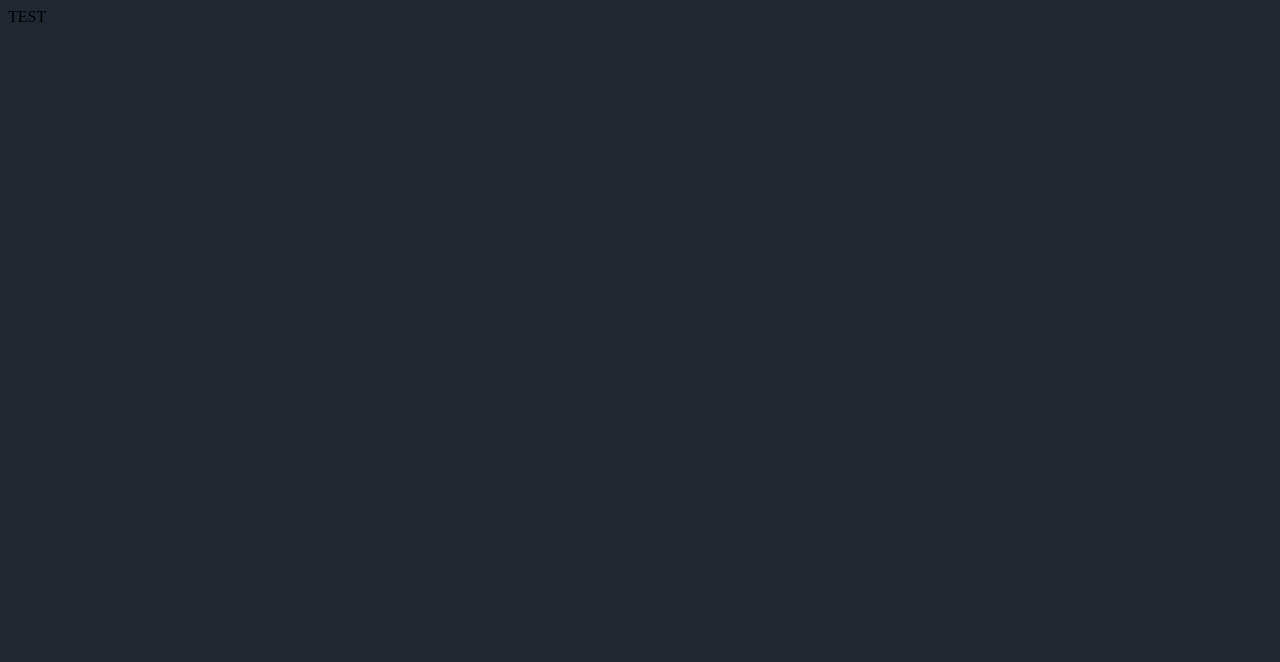
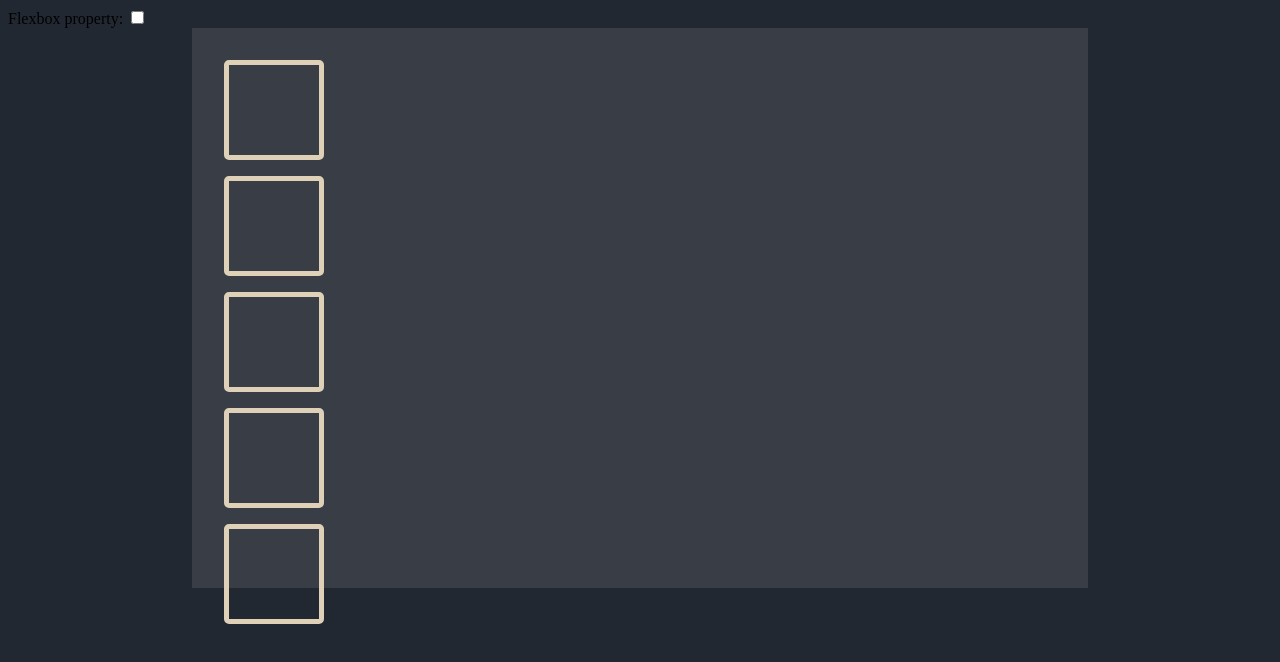
Before and after one commit to Jnwyk/display-tutorial, a React (Vite) app: page / in a window 1280 px wide. Shown: the top 662 px of the page. Built offline with nearby package versions, Linux system fonts and the light colour scheme.

Commit message:
add basic flexbox display handling

```diff
--- a/src/App.jsx
+++ b/src/App.jsx
@@ -1,8 +1,22 @@
+import { useState } from "react";
+import BlockContainer from "./BlockContainer";
+
 export default function App() {
+
+  const [isFlexbox, setIsFlexbox] = useState(false);
+  let displayContainerClass = isFlexbox ? "display__container flex" : "display__container";
+
+  const handleIsFlexbox = () => {
+    setIsFlexbox(prevValue => !prevValue)
+  }
 
   return (
     <>
-      TEST
+      <div>
+        <label htmlFor="flexbox">Flexbox property: </label>
+        <input type="checkbox" name="flexbox" onChange={() => handleIsFlexbox()} />
+      </div>
+      <BlockContainer displayContainerClass={displayContainerClass} />
     </>
   )
 }
--- /dev/null
+++ b/src/BlockContainer.jsx
@@ -0,0 +1,13 @@
+import Block from "./Block";
+
+export default function BlockContainer({displayContainerClass}){
+    return(
+        <div className={displayContainerClass}>
+            <Block />
+            <Block />
+            <Block />
+            <Block />
+            <Block />
+      </div>
+    )
+}
--- a/src/index.css
+++ b/src/index.css
@@ -2,7 +2,28 @@
   box-sizing: border-box;
 }
 
-
 html{
   background-color: #222831;
 }
+
+.display__container{
+  position: relative;
+  background-color: #393E46;
+  width: 70vw;
+  height: 70vh;
+  left: 50%;
+  transform: translateX(-50%);
+  padding: 16px;
+}
+
+.flex{
+  display: flex;
+}
+
+.block__container{
+  border: 5px solid #DFD0B8;
+  border-radius: 5px;
+  margin: 16px;
+  height: 100px;
+  width: 100px;
+}
```
